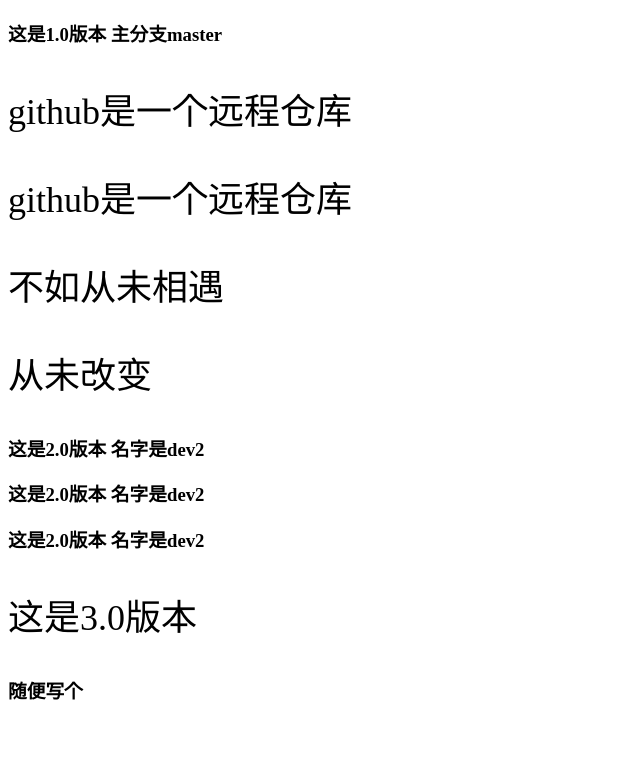
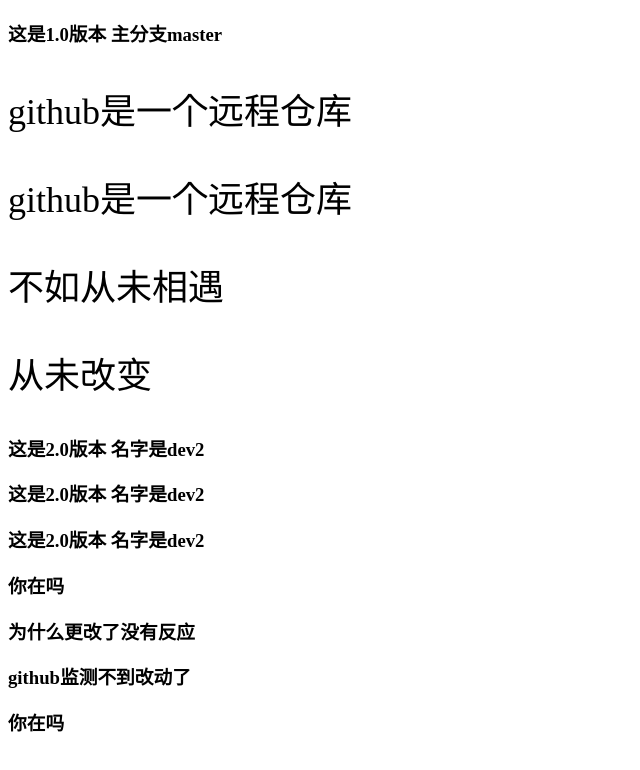
Before and after one commit to liaoYQ1115/49qi, a plain HTML site: page index.html in a window 1280 px wide. Shown: the whole page, without its empty margins (0-640 px from the left). Drawn offline with Linux system fonts and the light colour scheme.

Commit message:
子最新

```diff
--- a/index.html
+++ b/index.html
@@ -17,10 +17,9 @@
     <h3>这是2.0版本 名字是dev2</h3>
     <h3>这是2.0版本 名字是dev2</h3>
 
-    <p>这是3.0版本</p>
-
-
-
-    <h3>随便写个</h3>
+    <h3>你在吗</h3>
+    <h3>为什么更改了没有反应</h3>
+    <h3>github监测不到改动了</h3>
+    <h3>你在吗</h3>
 </body>
 </html>
```
Also changed, not shown: b.txt (added).
